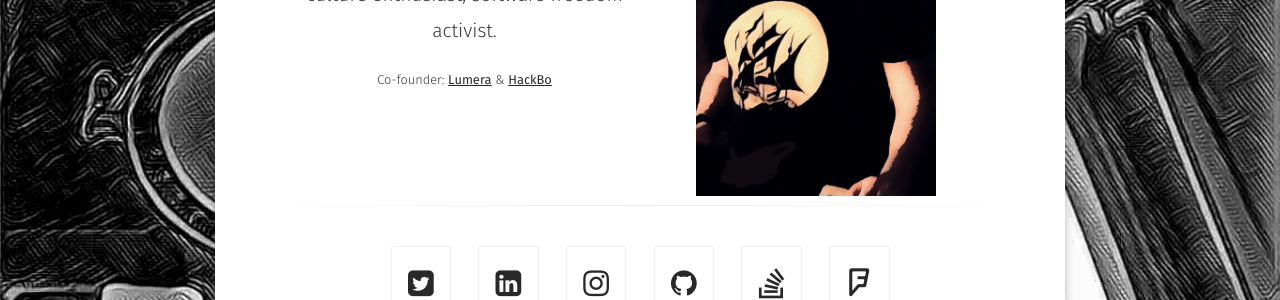
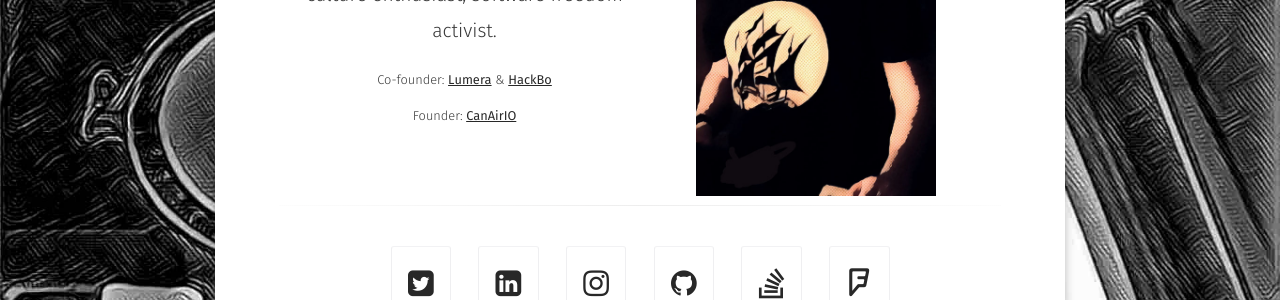
Before and after one commit to hpsaturn/hpsaturn.github.io, a Jekyll site: the page built from about/index.md, in a window 1280 px wide. Shown: the part 438-738 px from the top of the page. Built offline with Jekyll 4.4.1, drawn with Linux system fonts in a browser that asks for light colours; some web fonts are replaced.

Commit message:
fix about sections and added canair.io project

```diff
--- a/about/index.md
+++ b/about/index.md
@@ -17,4 +17,9 @@ Co-founder:
 <a href="http://lumera.co/ks" target="_blank"><b>Lumera</b></a> & <a href="http://hackbo.co" target="_blank"><b>HackBo</b></a>
 </p>
 
+<p style="font-size:0.8rem;font-weight:300">
+Founder:
+<a href="http://canair.io" target="_blank"><b>CanAirIO</b></a>
+</p>
+
 </center>
```
